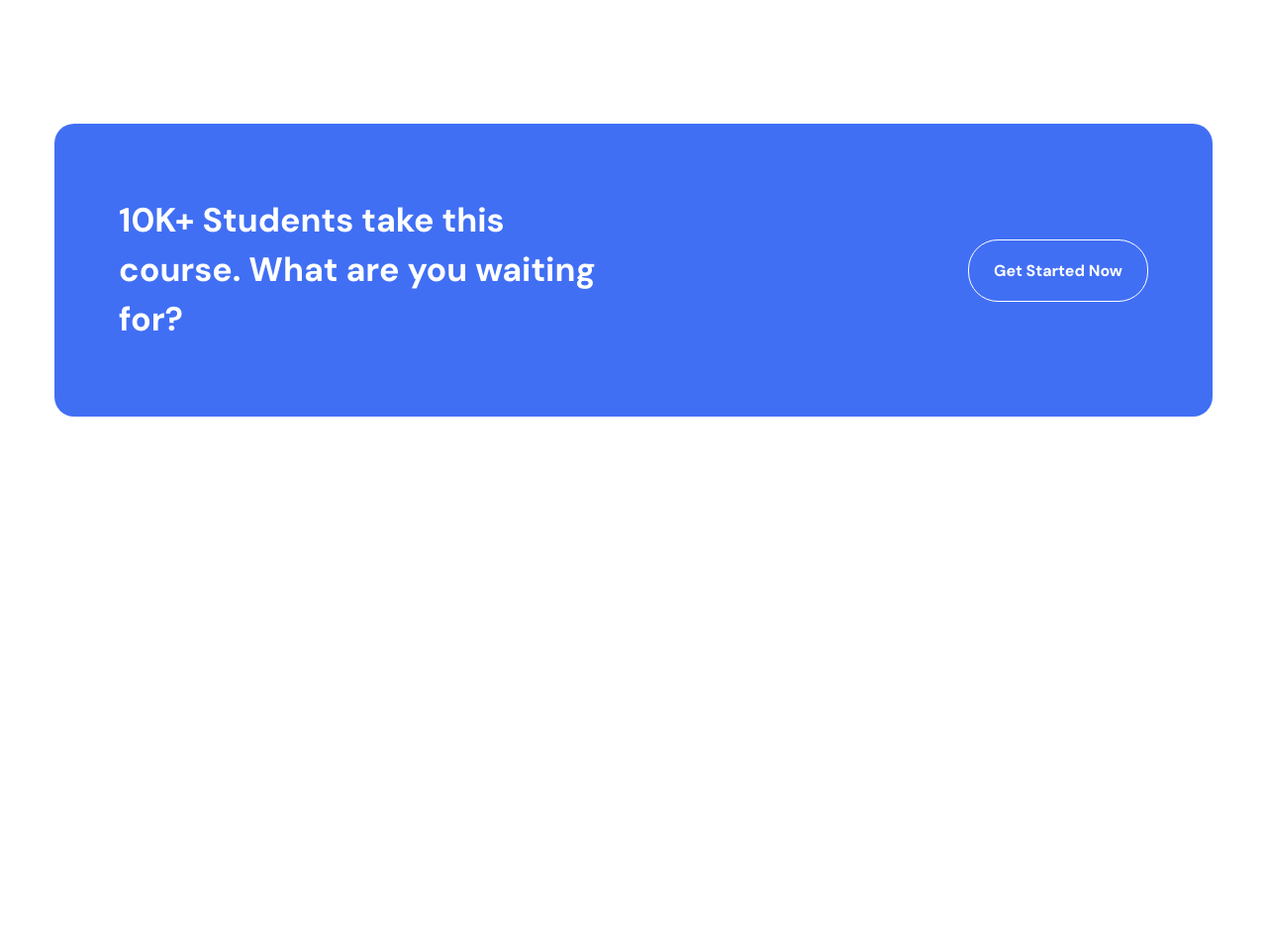
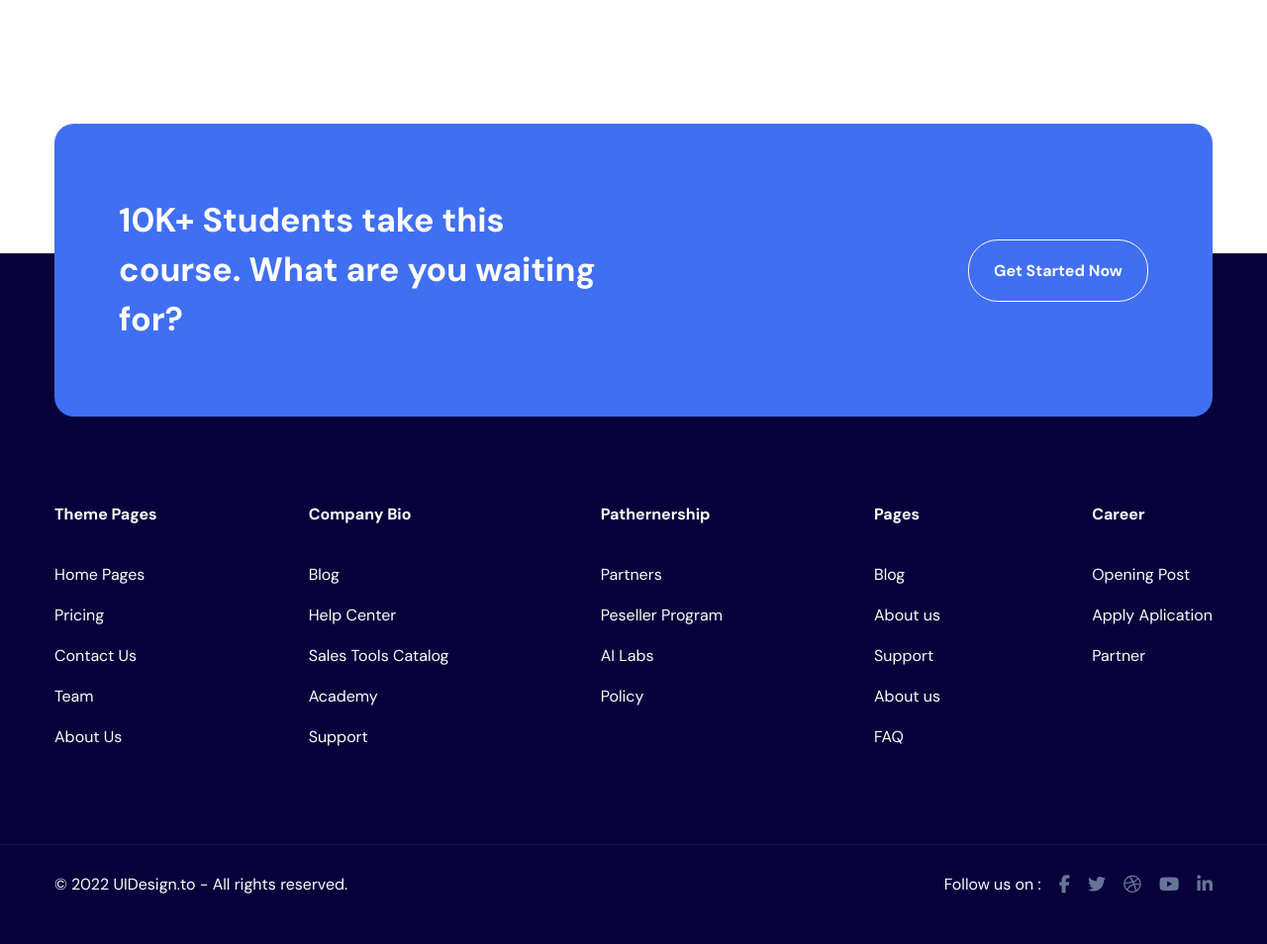
Before and after one commit to ajoy-code-dreamer/edulab-figma, a plain HTML site: page index.html in a window 1280 px wide. Shown: the part 7280-8234 px from the top of the page at 99% size. Before the commit the page ends 7701 px from the top, so only its background shows below. Drawn offline with Linux system fonts and the light colour scheme.

Commit message:
footer design done

```diff
--- a/css/style.css
+++ b/css/style.css
@@ -1004,25 +1004,25 @@ nav {
   -ms-transition: var(--transition);
   -o-transition: var(--transition);
 }
-.experts_item_inner_wrapper:hover{
-  background-color: #3C50E0;
+.experts_item_inner_wrapper:hover {
+  background-color: #3c50e0;
   color: var(--white-clr);
 }
-.experts_item_inner_wrapper:hover .experts_item_heading{
+.experts_item_inner_wrapper:hover .experts_item_heading {
   color: var(--white-clr);
 }
-.experts_item_inner_wrapper:hover .experts_item_details{
+.experts_item_inner_wrapper:hover .experts_item_details {
   color: var(--white-clr);
 }
-.experts_shape_wrapper{
+.experts_shape_wrapper {
   position: relative;
 }
-.experts_shape_wrapper img{
+.experts_shape_wrapper img {
   overflow: hidden;
   object-fit: cover;
   object-position: center;
 }
-.experts_shape_wrapper img:nth-child(1){
+.experts_shape_wrapper img:nth-child(1) {
   width: 158px;
   height: 52px;
   position: absolute;
@@ -1030,28 +1030,28 @@ nav {
   right: 70px;
   z-index: -1;
 }
-.experts_shape_wrapper img:nth-child(2){
+.experts_shape_wrapper img:nth-child(2) {
   width: 41px;
   height: 41px;
   position: absolute;
   top: -480px;
   right: -19px;
 }
-.experts_shape_wrapper img:nth-child(3){
+.experts_shape_wrapper img:nth-child(3) {
   width: 35px;
   height: 35px;
   position: absolute;
   top: -380px;
   left: -18px;
 }
-.experts_shape_wrapper img:nth-child(4){
+.experts_shape_wrapper img:nth-child(4) {
   width: 18px;
   height: 18px;
   position: absolute;
   top: -215px;
   right: 116px;
 }
-.experts_shape_wrapper img:nth-child(5){
+.experts_shape_wrapper img:nth-child(5) {
   width: 188px;
   height: 116px;
   position: absolute;
@@ -1062,16 +1062,16 @@ nav {
 /* ============= experts section end here ============== */
 
 /* ============= branding section start here ============== */
-#branding{
+#branding {
   padding: 82px 0;
   margin-bottom: 186px;
 }
-.branding_item_wrapper{
+.branding_item_wrapper {
   display: flex;
   justify-content: space-between;
   align-items: center;
 }
-.branding_item{
+.branding_item {
   max-width: 160px;
   height: 32px;
   flex-shrink: 0;
@@ -1082,31 +1082,32 @@ nav {
 /* ============= branding section end here ============== */
 
 /* ============= join_us section start here ============== */
-.join_us_box_wrapper{
+.join_us_box_wrapper {
   position: relative;
+  margin-bottom: -165px;
 }
-.join_us_wrapper{
+.join_us_wrapper {
   padding: 73px 65px;
-  background-color: #416FF4;
+  background-color: #416ff4;
   border-radius: 20px;
   -webkit-border-radius: 20px;
   -moz-border-radius: 20px;
   -ms-border-radius: 20px;
   -o-border-radius: 20px;
 }
-.join_us_wrapper{
+.join_us_wrapper {
   display: flex;
   justify-content: space-between;
   align-items: center;
 }
-.join_us_heading{
+.join_us_heading {
   width: 515px;
   color: var(--white-clr);
-font-size: 34px;
-font-weight: 700;
-line-height: 50px;
+  font-size: 34px;
+  font-weight: 700;
+  line-height: 50px;
 }
-.join_us_btn{
+.join_us_btn {
   padding: 20px 25px;
   border-radius: 30px;
   -webkit-border-radius: 30px;
@@ -1116,5 +1117,69 @@ line-height: 50px;
 }
 /* ============= join_us section end here ============== */
 
-/* ============= section start here ============== */
-/* ============= section end here ============== */
+/* ============= footer section start here ============== */
+footer {
+  padding: 253px 0 50px;
+  background-color: #07003b;
+}
+.footer_wrapper {
+  display: flex;
+  justify-content: space-between;
+  flex-wrap: wrap;
+  margin-bottom: 98px;
+}
+.footer_item_heading {
+  color: var(--white-clr);
+  font-size: 16px;
+  font-weight: var(--bold-weight);
+  line-height: normal;
+  margin-bottom: 40px;
+}
+.footer_quicklink_wrapper {
+  display: flex;
+  flex-direction: column;
+  gap: 20px;
+}
+.footer_quicklink,
+.footer_copyright_text {
+  color: var(--white-clr);
+  font-size: 16px;
+  font-weight: var(--regular-weight);
+  line-height: normal;
+  transition: var(--transition);
+  -webkit-transition: var(--transition);
+  -moz-transition: var(--transition);
+  -ms-transition: var(--transition);
+  -o-transition: var(--transition);
+}
+.footer_quicklink:hover,
+.footer_copyright_text:hover {
+  color: var(--common-btn-clr);
+}
+.copyright_section_wrapper {
+  border-top: 1px solid rgba(255, 255, 255, 0.08);
+  padding-top: 29px;
+}
+.copyright_wrapper {
+  display: flex;
+  align-items: center;
+  justify-content: space-between;
+}
+.footer_social_link_wrapper {
+  display: flex;
+  align-items: center;
+  column-gap: 18px;
+}
+.footer_social_link_wrapper a {
+  font-size: 18px;
+  color: #687497;
+  transition: var(--transition);
+  -webkit-transition: var(--transition);
+  -moz-transition: var(--transition);
+  -ms-transition: var(--transition);
+  -o-transition: var(--transition);
+}
+.footer_social_link_wrapper a:hover {
+  color: var(--white-clr);
+}
+/* ============= footer section end here ============== */
--- a/index.html
+++ b/index.html
@@ -781,9 +781,80 @@
       </div>
     </section>
     <!-- ============ join_us section end here =================     -->
-     <!-- ============ join_us section start here =================     -->
-
-    <!-- ============ join_us section end here =================     -->
+    <!-- ============ footer section start here =================     -->
+    <footer>
+      <div class="container">
+        <div class="footer_wrapper">
+          <div class="footer_item_wrapper">
+            <h3 class="footer_item_heading">Theme Pages</h3>
+            <ul class="footer_quicklink_wrapper">
+              <li><a href="#" class="footer_quicklink">Home Pages</a></li>
+              <li><a href="#" class="footer_quicklink">Pricing</a></li>
+              <li><a href="#" class="footer_quicklink">Contact Us</a></li>
+              <li><a href="#" class="footer_quicklink">Team </a></li>
+              <li><a href="#" class="footer_quicklink">About Us</a></li>
+            </ul>
+          </div>
+          <div class="footer_item_wrapper">
+            <h3 class="footer_item_heading">Company Bio</h3>
+            <ul class="footer_quicklink_wrapper">
+              <li><a href="#" class="footer_quicklink">Blog</a></li>
+              <li><a href="#" class="footer_quicklink">Help Center</a></li>
+              <li>
+                <a href="#" class="footer_quicklink">Sales Tools Catalog</a>
+              </li>
+              <li><a href="#" class="footer_quicklink">Academy</a></li>
+              <li><a href="#" class="footer_quicklink">Support</a></li>
+            </ul>
+          </div>
+          <div class="footer_item_wrapper">
+            <h3 class="footer_item_heading">Pathernership</h3>
+            <ul class="footer_quicklink_wrapper">
+              <li><a href="#" class="footer_quicklink">Partners</a></li>
+              <li><a href="#" class="footer_quicklink">Peseller Program</a></li>
+              <li><a href="#" class="footer_quicklink">AI Labs</a></li>
+              <li><a href="#" class="footer_quicklink">Policy</a></li>
+            </ul>
+          </div>
+          <div class="footer_item_wrapper">
+            <h3 class="footer_item_heading">Pages</h3>
+            <ul class="footer_quicklink_wrapper">
+              <li><a href="#" class="footer_quicklink">Blog</a></li>
+              <li><a href="#" class="footer_quicklink">About us</a></li>
+              <li><a href="#" class="footer_quicklink">Support</a></li>
+              <li><a href="#" class="footer_quicklink">About us</a></li>
+              <li><a href="#" class="footer_quicklink">FAQ</a></li>
+            </ul>
+          </div>
+          <div class="footer_item_wrapper">
+            <h3 class="footer_item_heading">Career</h3>
+            <ul class="footer_quicklink_wrapper">
+              <li><a href="#" class="footer_quicklink">Opening Post</a></li>
+              <li><a href="#" class="footer_quicklink">Apply Aplication</a></li>
+              <li><a href="#" class="footer_quicklink">Partner</a></li>
+            </ul>
+          </div>
+        </div>
+      </div>
+      <div class="copyright_section_wrapper">
+        <div class="container">
+          <div class="copyright_wrapper">
+            <h6 class="footer_copyright_text">
+              © 2022 UIDesign.to - All rights reserved.
+            </h6>
+            <div class="footer_social_link_wrapper">
+              <h6 class="footer_copyright_text">Follow us on :</h6>
+              <a href="#"><i class="fa-brands fa-facebook-f"></i></a>
+              <a href="#"><i class="fa-brands fa-twitter"></i></a>
+              <a href="#"><i class="fa-brands fa-dribbble"></i></a>
+              <a href="#"><i class="fa-brands fa-youtube"></i></a>
+              <a href="#"><i class="fa-brands fa-linkedin-in"></i></a>
+            </div>
+          </div>
+        </div>
+      </div>
+    </footer>
+    <!-- ============ footer section end here =================     -->
 
     <!-- ========= all script tag link here ============== -->
     <script src="./js/script.js"></script>
```
